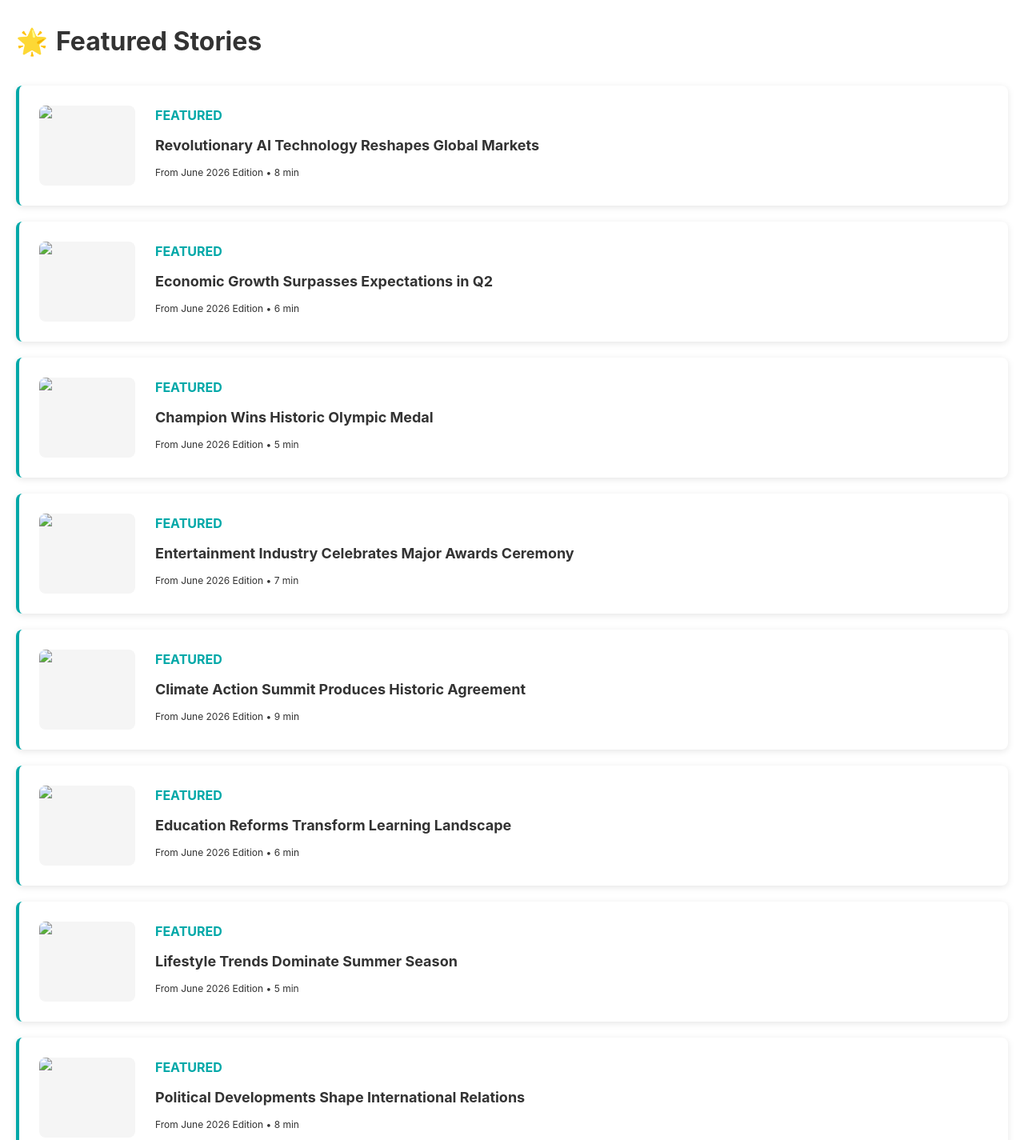
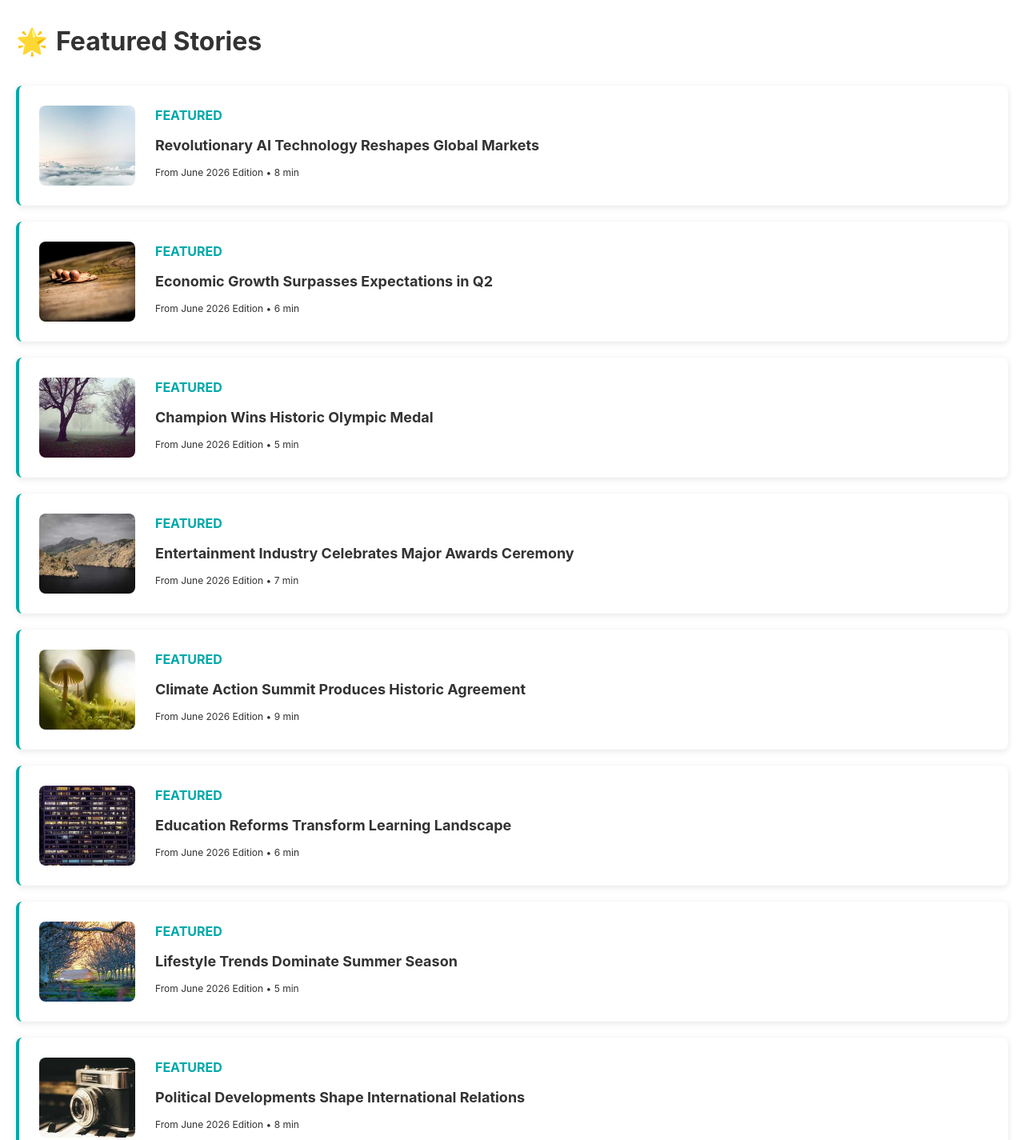
Before and after one commit to dineshsaripirala/NEWS5, a website: page magazine.html in a window 1280 px wide. Shown: the part 1000-2425 px from the top of the page at 80% size. Drawn offline with Linux system fonts and the light colour scheme.

Commit message:
Update magazine.html

```diff
--- a/magazine.html
+++ b/magazine.html
@@ -43,7 +43,7 @@
             <h2><span class="section-icon">📕</span>Latest Editions</h2>
             <div class="grid-3">
                 <div class="article-card">
-                    <img src="images/magazine-1.webp" style="width:100%; height:280px; object-fit:cover;" alt="Future of Technology" loading="lazy" decoding="async" width="400" height="280">
+                    <img src="magazine-1.webp" style="width:100%; height:280px; object-fit:cover;" alt="Future of Technology" loading="lazy" decoding="async" width="400" height="280">
                     <div class="article-card-content">
                         <div style="color: var(--primary); font-weight: bold; margin-bottom: 10px;">June 2026</div>
                         <h3 style="margin-bottom: 15px;">Future of Technology</h3>
@@ -53,7 +53,7 @@
                 </div>
 
                 <div class="article-card">
-                    <img src="images/magazine-2.webp" style="width:100%; height:280px; object-fit:cover;" alt="Global Economics" loading="lazy" decoding="async" width="400" height="280">
+                    <img src="magazine-2.webp" style="width:100%; height:280px; object-fit:cover;" alt="Global Economics" loading="lazy" decoding="async" width="400" height="280">
                     <div class="article-card-content">
                         <div style="color: var(--primary); font-weight: bold; margin-bottom: 10px;">May 2026</div>
                         <h3 style="margin-bottom: 15px;">Global Economics</h3>
@@ -63,7 +63,7 @@
                 </div>
 
                 <div class="article-card">
-                    <img src="images/magazine-3.webp" style="width:100%; height:280px; object-fit:cover;" alt="Climate Action" loading="lazy" decoding="async" width="400" height="280">
+                    <img src="magazine-3.webp" style="width:100%; height:280px; object-fit:cover;" alt="Climate Action" loading="lazy" decoding="async" width="400" height="280">
                     <div class="article-card-content">
                         <div style="color: var(--primary); font-weight: bold; margin-bottom: 10px;">April 2026</div>
                         <h3 style="margin-bottom: 15px;">Climate Action</h3>
@@ -75,7 +75,7 @@
 
             <h2><span class="section-icon">🌟</span>Featured Stories</h2>
             <div class="news-item" style="display: flex; gap: 25px; margin-bottom: 20px;">
-                <img src="images/magazine-thumb-1.webp" style="width:120px; height:100px; border-radius:8px; object-fit:cover; flex-shrink:0;" alt="Revolutionary AI Technology Reshapes Global Markets" loading="lazy" decoding="async" width="120" height="100">
+                <img src="magazine-thumb-1.webp" style="width:120px; height:100px; border-radius:8px; object-fit:cover; flex-shrink:0;" alt="Revolutionary AI Technology Reshapes Global Markets" loading="lazy" decoding="async" width="120" height="100">
                 <div class="news-content">
                     <span style="color: var(--teal); font-weight: bold;">FEATURED</span>
                     <h3 style="margin-top: 10px; font-size: 18px;"><a href="article.html?id=1" style="color: inherit; text-decoration: none;">Revolutionary AI Technology Reshapes Global Markets</a></h3>
@@ -84,7 +84,7 @@
             </div>
 
             <div class="news-item" style="display: flex; gap: 25px; margin-bottom: 20px;">
-                <img src="images/magazine-thumb-2.webp" style="width:120px; height:100px; border-radius:8px; object-fit:cover; flex-shrink:0;" alt="Economic Growth Surpasses Expectations in Q2" loading="lazy" decoding="async" width="120" height="100">
+                <img src="magazine-thumb-2.webp" style="width:120px; height:100px; border-radius:8px; object-fit:cover; flex-shrink:0;" alt="Economic Growth Surpasses Expectations in Q2" loading="lazy" decoding="async" width="120" height="100">
                 <div class="news-content">
                     <span style="color: var(--teal); font-weight: bold;">FEATURED</span>
                     <h3 style="margin-top: 10px; font-size: 18px;"><a href="article.html?id=2" style="color: inherit; text-decoration: none;">Economic Growth Surpasses Expectations in Q2</a></h3>
@@ -93,7 +93,7 @@
             </div>
 
             <div class="news-item" style="display: flex; gap: 25px; margin-bottom: 20px;">
-                <img src="images/magazine-thumb-3.webp" style="width:120px; height:100px; border-radius:8px; object-fit:cover; flex-shrink:0;" alt="Champion Wins Historic Olympic Medal" loading="lazy" decoding="async" width="120" height="100">
+                <img src="magazine-thumb-3.webp" style="width:120px; height:100px; border-radius:8px; object-fit:cover; flex-shrink:0;" alt="Champion Wins Historic Olympic Medal" loading="lazy" decoding="async" width="120" height="100">
                 <div class="news-content">
                     <span style="color: var(--teal); font-weight: bold;">FEATURED</span>
                     <h3 style="margin-top: 10px; font-size: 18px;"><a href="article.html?id=3" style="color: inherit; text-decoration: none;">Champion Wins Historic Olympic Medal</a></h3>
@@ -102,7 +102,7 @@
             </div>
 
             <div class="news-item" style="display: flex; gap: 25px; margin-bottom: 20px;">
-                <img src="images/magazine-thumb-4.webp" style="width:120px; height:100px; border-radius:8px; object-fit:cover; flex-shrink:0;" alt="Entertainment Industry Celebrates Major Awards Ceremony" loading="lazy" decoding="async" width="120" height="100">
+                <img src="magazine-thumb-4.webp" style="width:120px; height:100px; border-radius:8px; object-fit:cover; flex-shrink:0;" alt="Entertainment Industry Celebrates Major Awards Ceremony" loading="lazy" decoding="async" width="120" height="100">
                 <div class="news-content">
                     <span style="color: var(--teal); font-weight: bold;">FEATURED</span>
                     <h3 style="margin-top: 10px; font-size: 18px;"><a href="article.html?id=4" style="color: inherit; text-decoration: none;">Entertainment Industry Celebrates Major Awards Ceremony</a></h3>
@@ -111,7 +111,7 @@
             </div>
 
             <div class="news-item" style="display: flex; gap: 25px; margin-bottom: 20px;">
-                <img src="images/magazine-thumb-5.webp" style="width:120px; height:100px; border-radius:8px; object-fit:cover; flex-shrink:0;" alt="Climate Action Summit Produces Historic Agreement" loading="lazy" decoding="async" width="120" height="100">
+                <img src="magazine-thumb-5.webp" style="width:120px; height:100px; border-radius:8px; object-fit:cover; flex-shrink:0;" alt="Climate Action Summit Produces Historic Agreement" loading="lazy" decoding="async" width="120" height="100">
                 <div class="news-content">
                     <span style="color: var(--teal); font-weight: bold;">FEATURED</span>
                     <h3 style="margin-top: 10px; font-size: 18px;"><a href="article.html?id=5" style="color: inherit; text-decoration: none;">Climate Action Summit Produces Historic Agreement</a></h3>
@@ -120,7 +120,7 @@
             </div>
 
             <div class="news-item" style="display: flex; gap: 25px; margin-bottom: 20px;">
-                <img src="images/magazine-thumb-6.webp" style="width:120px; height:100px; border-radius:8px; object-fit:cover; flex-shrink:0;" alt="Education Reforms Transform Learning Landscape" loading="lazy" decoding="async" width="120" height="100">
+                <img src="magazine-thumb-6.webp" style="width:120px; height:100px; border-radius:8px; object-fit:cover; flex-shrink:0;" alt="Education Reforms Transform Learning Landscape" loading="lazy" decoding="async" width="120" height="100">
                 <div class="news-content">
                     <span style="color: var(--teal); font-weight: bold;">FEATURED</span>
                     <h3 style="margin-top: 10px; font-size: 18px;"><a href="article.html?id=6" style="color: inherit; text-decoration: none;">Education Reforms Transform Learning Landscape</a></h3>
@@ -129,7 +129,7 @@
             </div>
 
             <div class="news-item" style="display: flex; gap: 25px; margin-bottom: 20px;">
-                <img src="images/magazine-thumb-7.webp" style="width:120px; height:100px; border-radius:8px; object-fit:cover; flex-shrink:0;" alt="Lifestyle Trends Dominate Summer Season" loading="lazy" decoding="async" width="120" height="100">
+                <img src="magazine-thumb-7.webp" style="width:120px; height:100px; border-radius:8px; object-fit:cover; flex-shrink:0;" alt="Lifestyle Trends Dominate Summer Season" loading="lazy" decoding="async" width="120" height="100">
                 <div class="news-content">
                     <span style="color: var(--teal); font-weight: bold;">FEATURED</span>
                     <h3 style="margin-top: 10px; font-size: 18px;"><a href="article.html?id=7" style="color: inherit; text-decoration: none;">Lifestyle Trends Dominate Summer Season</a></h3>
@@ -138,7 +138,7 @@
             </div>
 
             <div class="news-item" style="display: flex; gap: 25px; margin-bottom: 20px;">
-                <img src="images/magazine-thumb-8.webp" style="width:120px; height:100px; border-radius:8px; object-fit:cover; flex-shrink:0;" alt="Political Developments Shape International Relations" loading="lazy" decoding="async" width="120" height="100">
+                <img src="magazine-thumb-8.webp" style="width:120px; height:100px; border-radius:8px; object-fit:cover; flex-shrink:0;" alt="Political Developments Shape International Relations" loading="lazy" decoding="async" width="120" height="100">
                 <div class="news-content">
                     <span style="color: var(--teal); font-weight: bold;">FEATURED</span>
                     <h3 style="margin-top: 10px; font-size: 18px;"><a href="article.html?id=8" style="color: inherit; text-decoration: none;">Political Developments Shape International Relations</a></h3>
```
